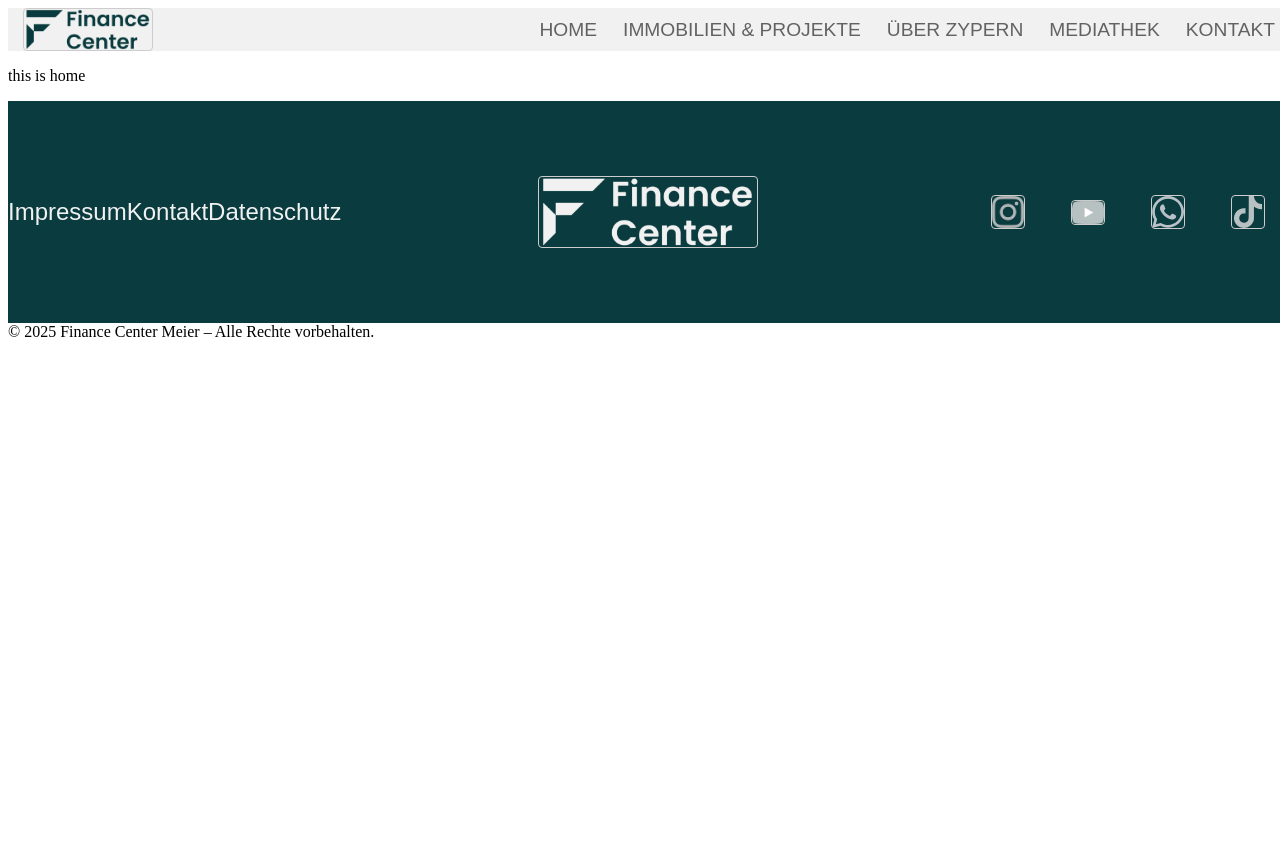
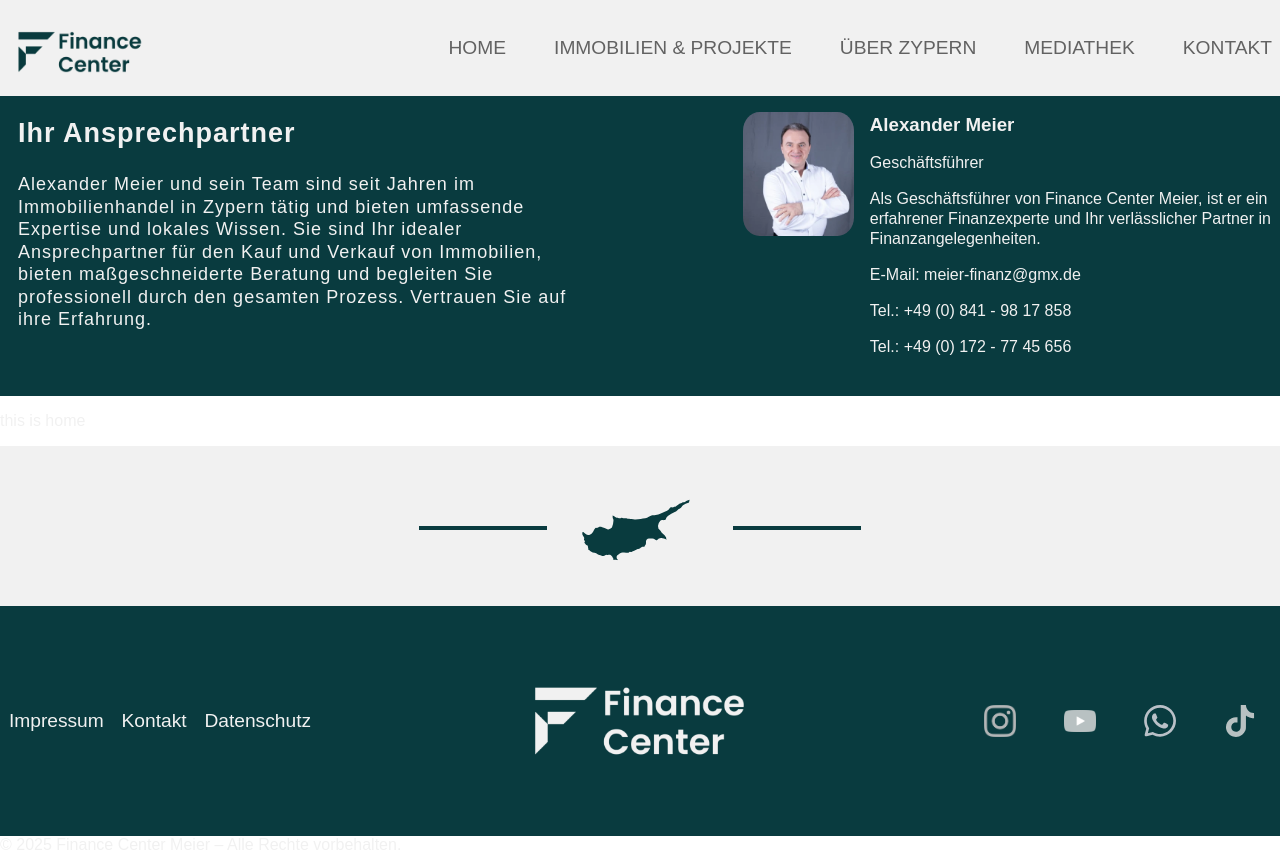
Before and after one commit to thisbeilithyor/financecm, a React (Create React App) app in the folder frontend/: page / in a window 1280 px wide. Before the commit the page ends 800 px from the top, so only its background shows below. Built offline with nearby package versions, Linux system fonts and the light colour scheme.

Commit message:
island graphic, ansprechpartner, css

```diff
--- /dev/null
+++ b/frontend/src/Ansprechpartner.js
@@ -0,0 +1,32 @@
+const Ansprechpartner = () => {
+    return (
+        <>
+            <div className="containerAP">
+                <div className="description">
+                <h2>Ihr Ansprechpartner</h2>
+                <p>Alexander Meier und sein Team sind seit Jahren im Immobilienhandel in Zypern
+                    tätig und bieten umfassende Expertise und lokales Wissen. Sie sind Ihr idealer
+                    Ansprechpartner für den Kauf und Verkauf von Immobilien, bieten maßgeschneiderte
+                    Beratung und begleiten Sie professionell durch den gesamten Prozess. Vertrauen Sie auf ihre Erfahrung.</p>
+                </div>
+                <div className="profile">
+                    <div className="imageContainer">
+                        <img className="image" src='/geschaeftsfuehrer.webp'></img>
+                    </div>
+                    <div className="textContent">
+                        <h3>Alexander Meier</h3>
+                        <span>Geschäftsführer</span>
+                        <p>Als Geschäftsführer von Finance Center Meier,
+                            ist er ein erfahrener Finanzexperte und Ihr verlässlicher
+                            Partner in Finanzangelegenheiten.</p>
+                        <p>E-Mail: meier-finanz@gmx.de</p>
+                        <p>Tel.: +49 (0) 841 - 98 17 858</p>
+                        <p>Tel.: +49 (0) 172 - 77 45 656</p>
+                    </div>
+                </div>
+            </div>
+        </>
+    )
+}
+
+export default Ansprechpartner;
--- a/frontend/src/Footer.css
+++ /dev/null
@@ -1,37 +0,0 @@
-.fc-container {
-    background-color: #093b3f;
-    color: #f1f1f1;
-    font-family: Arial, Helvetica, sans-serif;
-    display: flex;
-    padding-top: 75px;
-    padding-bottom: 75px;
-    align-items: center;
-}
-
-#links {
-    width: 25%;
-    display: flex;
-    font-size: x-large;
-}
-
-#links > .linkComp {
-    margin: auto;
-    color: inherit;
-    text-decoration: none;
-}
-
-#socialmedia {
-    display: flex;
-    width: 25%;
-}
-#socialmedia > img {
-    margin: auto;
-}
-
-#logo {
-    max-width: 18%;
-    min-width: 17%;
-    height: auto;
-    margin: auto;
-    margin-top: 0px;
-}
--- a/frontend/src/Footer.js
+++ b/frontend/src/Footer.js
@@ -1,6 +1,5 @@
 import React from "react";
 import { Link, Outlet } from "react-router-dom";
-import "./Footer.css";
 
 const Footer = () => {
   return (
--- a/frontend/src/Home.js
+++ b/frontend/src/Home.js
@@ -1,11 +1,16 @@
 import Footer from "./Footer.js";
 import Navbar from "./Navbar.js";
+import Ansprechpartner from "./Ansprechpartner.js";
+import IslandGraphic from "./IslandGraphic.js";
+import "./index.css";
 
 const Home = () => {
     return(
         <>
         <Navbar></Navbar>
+        <Ansprechpartner></Ansprechpartner>
         <p>this is home</p>
+        <IslandGraphic></IslandGraphic>
         <Footer></Footer>
         </>
     )
--- /dev/null
+++ b/frontend/src/IslandGraphic.js
@@ -0,0 +1,19 @@
+
+
+const IslandGraphic = () => {
+    return (
+        <>
+            <div class="islandContainer">
+            <div class="hrContainer">
+            <hr></hr>
+            </div>
+            <img src='/island.svg'></img>
+            <div class="hrContainer">
+            <hr></hr>
+            </div>
+            </div>
+        </>
+    )
+}
+
+export default IslandGraphic;
--- a/frontend/src/Navbar.css
+++ /dev/null
@@ -1,29 +0,0 @@
-.container{
-    background-color: #f1f1f1;
-    display: flex;
-    justify-content: space-between;
-    margin: 0;
-    padding: 0;
-    align-items: center;
-}
-
-nav {
-}
-
-.logo {
-    margin: 0;
-    margin-left: 15px;
-    width: 10%;
-}
-
-ul {
-    display: flex;
-}
-
-.linkEl {
-    margin: 5px;
-    font-size: larger;
-    text-decoration: none;
-    color: #626262;
-    font-family: Arial, Helvetica, sans-serif;
-}
--- a/frontend/src/Navbar.js
+++ b/frontend/src/Navbar.js
@@ -1,4 +1,3 @@
-import "./Navbar.css"
 import { Link, Outlet } from "react-router-dom";
 
 const Navbar = () => {
--- a/frontend/src/card.css
+++ b/frontend/src/card.css
@@ -6,7 +6,6 @@
     width: 66%;
     margin: auto;
     display: flex;
-    /*display: inline;*/
 }
 
 img{
--- /dev/null
+++ b/frontend/src/index.css
@@ -0,0 +1,164 @@
+/*GLOBAL*/
+body{
+    font-family: Arial, Helvetica, sans-serif;
+    color: #f1f1f1;
+    margin: 0;
+    padding: 0;
+    max-width: 100%;
+    min-width: 0;
+}
+
+img{
+    border: none !important;
+    outline: none;
+    box-shadow: none;
+}
+
+/*Navbar*/
+.container{
+    background-color: #f1f1f1;
+    display: flex;
+    align-items: center;
+    height: 6em;
+}
+
+.logo {
+    margin-left: 1em;
+    object-fit:fill;
+    width: auto;
+}
+
+nav{
+    margin-left: auto;
+    display: flex;
+    align-items: center;
+    height: 100%
+}
+
+ul {
+    display: flex;
+    list-style: none;
+    gap: 2em;
+}
+
+.linkEl {
+    font-size: larger;
+    text-decoration: none;
+    color: #626262;
+    align-self: center;
+}
+
+
+/*Ansprechpartner*/
+.containerAP {
+    display: flex;
+    height: 300px;
+    align-items: center;
+    background-color: #093B3F;
+    justify-content: space-between;
+}
+
+/*links*/
+.description {
+    padding-left: 1em;
+    height: inherit;
+    width: 50%;
+    font-size: large;
+    letter-spacing: 1px;
+}
+.description p{
+    line-height: 1.25em;
+    margin-top: 3dvh;
+    padding-right: 3em
+}
+
+/*rechts*/
+.profile {
+    width: 50%;
+    height: inherit;
+    display: flex;
+    font-size: medium;
+    line-height: 1.25em;
+
+}
+.profile .imageContainer{
+    border: none;
+    width: 35%;
+    height: auto;
+}
+.profile .imageContainer .image{
+    max-width: 75%;
+    min-width: 50%;
+    margin-top: 1em;
+    margin-right: 1em;
+    display: block;
+    margin-left: auto;
+    border-radius: 15%;
+}
+.profile .textContent{
+    width: 65%;
+}
+
+/*Footer*/
+.fc-container {
+    background-color: #093B3F;
+    display: flex;
+    padding-top: 5em;
+    padding-bottom: 5em;
+    align-items: center;
+}
+
+#links {
+    width: 25%;
+    display: flex;
+    font-size: larger;
+}
+
+#links > .linkComp {
+    margin: auto;
+    color: inherit;
+    text-decoration: none;
+}
+
+#socialmedia {
+    display: flex;
+    width: 25%;
+}
+#socialmedia > img {
+    margin: auto;
+}
+
+#logo {
+    max-width: 18%;
+    min-width: 17%;
+    height: auto;
+    margin: auto;
+    margin-top: 0px;
+}
+
+
+/*IslandGraphic*/
+hr {
+    border: 2px solid #093B3F;
+}
+
+.hrContainer {
+    height: 1em;
+    margin: 25px;
+    max-width: 15%;
+    min-width: 10%;
+}
+
+.islandContainer img {
+    min-width: 10%;
+    object-fit: contain;
+}
+
+.islandContainer {
+    width: 100%;
+    height: 10em;
+    display: flex;
+    align-items: center;
+    justify-content: center;
+    background-color: #f1f1f1;
+}
```
Also changed, not shown: frontend/public/geschaeftsfuehrer.webp (added), frontend/public/island.svg (added).
